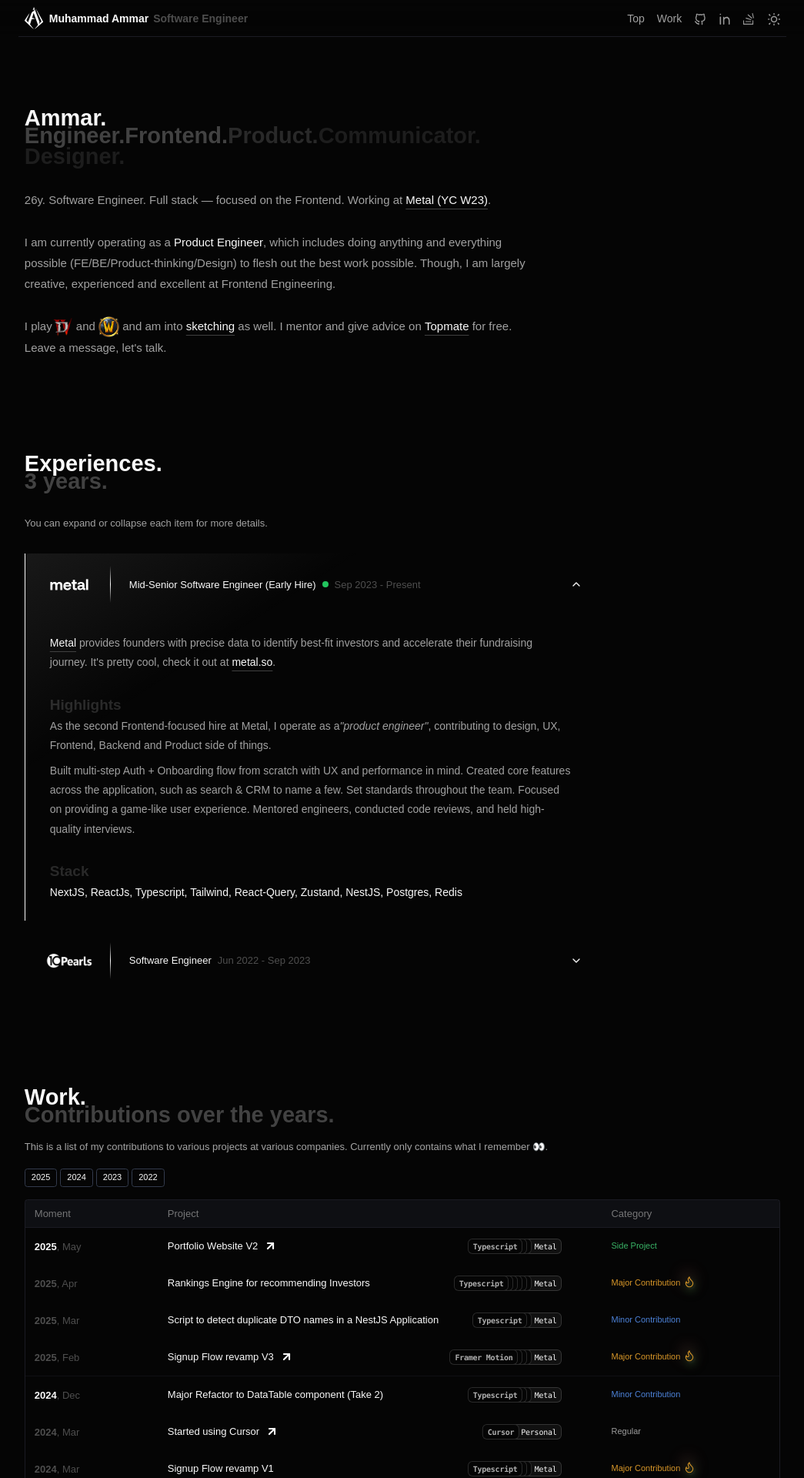
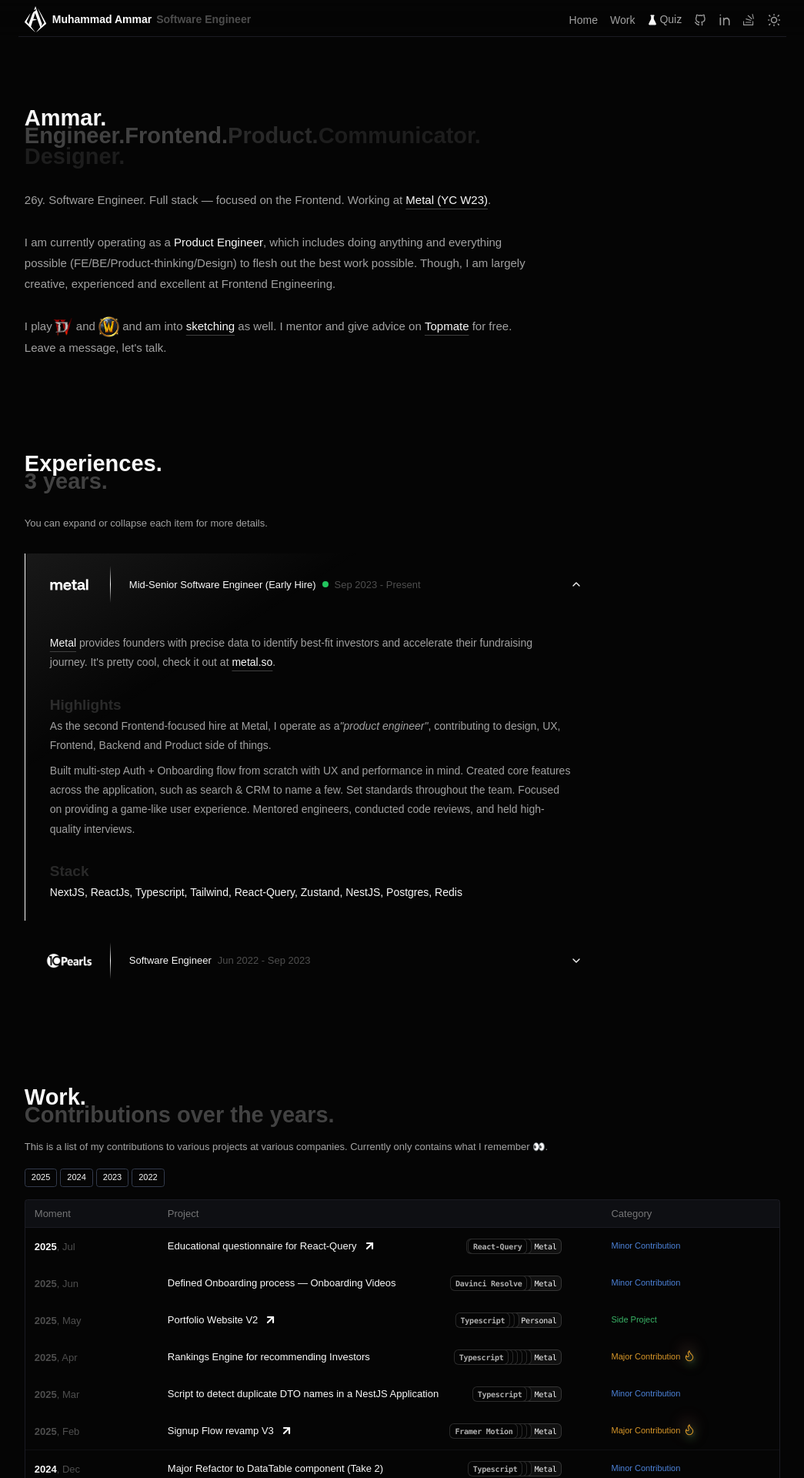
Before and after one commit to Fanoflix/personal-portfolio-v2, a Next.js app: page / in a window 1280 px wide. Shown: the top 1920 px of the page at 77% size, without its empty margins (117-1162 px from the left). Built offline with nearby package versions, Linux system fonts and the light colour scheme; a web font is replaced by a local one.

Commit message:
DEV: Added Link to quiz page

```diff
--- a/src/components/MyLogo/MyLogo.tsx
+++ b/src/components/MyLogo/MyLogo.tsx
@@ -167,16 +167,15 @@ export default function MyLogo() {
     }
   }, [isClient, isAnimationAlreadyPlayed, morphLogoForward]);
 
-  // If not on client yet, render the placeholder
   if (!isClient) {
-    return <div className="max-w-6 max-h-6 min-w-6 min-h-6" />;
+    return <div className="max-w-7 max-h-7 min-w-7 min-h-7" />;
   }
 
   return (
     <div
       className={cn(
         "logo-svg z-[100] flex items-center justify-center m-auto",
-        "max-w-6 max-h-6 min-w-6 min-h-6",
+        "max-w-7 max-h-7 min-w-7 min-h-7",
       )}
     >
       <svg id="base" className="overflow-visible" viewBox="0 0 153 200">
--- /dev/null
+++ b/src/components/TextShimmer/TextShimmer.tsx
@@ -0,0 +1,59 @@
+"use client";
+import React, { useMemo, type JSX } from "react";
+import { motion } from "framer-motion";
+import { cn } from "@/src/lib/utils";
+
+interface TextShimmerProps {
+  children: string;
+  as?: React.ElementType;
+  className?: string;
+  duration?: number;
+  spread?: number;
+  repeatDelay?: number;
+}
+
+export function TextShimmer({
+  children,
+  as: Component = "p",
+  className,
+  duration = 2,
+  spread = 2,
+  repeatDelay = 1,
+}: TextShimmerProps) {
+  const MotionComponent = motion(Component as keyof JSX.IntrinsicElements);
+
+  const dynamicSpread = useMemo(() => {
+    return children.length * spread;
+  }, [children, spread]);
+
+  return (
+    <MotionComponent
+      className={cn(
+        "relative inline-block bg-[length:250%_100%,auto] bg-clip-text",
+        "text-transparent [--base-gradient-color:hsl(var(--primary))] [--base-color:hsl(var(--text))]",
+        "[--bg:linear-gradient(90deg,#0000_calc(50%-var(--spread)),var(--base-gradient-color),#0000_calc(50%+var(--spread)))] [background-repeat:no-repeat,padding-box]",
+        className,
+      )}
+      initial={{
+        backgroundPosition: "100% center",
+      }}
+      animate={{
+        backgroundPosition: "0% center",
+      }}
+      transition={{
+        repeat: Infinity,
+        duration,
+        repeatDelay,
+        ease: "easeIn",
+      }}
+      style={
+        {
+          "--spread": `${dynamicSpread}px`,
+          backgroundImage: `var(--bg), linear-gradient(var(--base-color), var(--base-color))`,
+        } as React.CSSProperties
+      }
+    >
+      {children}
+    </MotionComponent>
+  );
+}
--- a/src/components/TopNavbar.tsx
+++ b/src/components/TopNavbar.tsx
@@ -9,6 +9,16 @@ import { cn } from "../lib/utils";
 import { AnimatePresence, motion } from "framer-motion";
 import { usePathname } from "next/navigation";
 import { NavBarVariants } from "../features/framer-animations/variants";
+import {
+  ArrowUp,
+  Flame,
+  FlameIcon,
+  FlaskConical,
+  Sparkle,
+  Star,
+  StarIcon,
+} from "lucide-react";
+import { TextShimmer } from "./TextShimmer/TextShimmer";
 
 export default function Navbar() {
   const pathname = usePathname();
@@ -44,18 +54,39 @@ export default function Navbar() {
             <div className="flex items-center justify-center gap-6 md:gap-4">
               <Link
                 prefetch
-                className="text-[14px] text-text hover:text-primary"
-                href="#home"
+                className="text-[14px] text-text hover:text-primary flex items-center gap-0.5"
+                href="/#home"
               >
-                Top
+                Home
               </Link>
+
               <Link
                 prefetch
                 className="text-[14px] text-text hover:text-primary"
-                href="#work"
+                href="/#work"
               >
                 Work
               </Link>
+
+              <Link
+                prefetch
+                className="text-[14px] text-text flex items-center gap-0.5"
+                href="/learn/react-query"
+              >
+                <FlaskConical
+                  strokeWidth={2}
+                  fill="currentColor"
+                  className="w-3.5 h-3.5 animate-pulse text-primary"
+                />
+                <TextShimmer
+                  className="hover:text-primary"
+                  duration={1}
+                  spread={2.7}
+                >
+                  Quiz
+                </TextShimmer>
+              </Link>
+
               <NavIconButton
                 href="https://github.com/fanoflix"
                 tooltipContent="Github"
--- a/src/features/learn/react-query/data/mcqs.ts
+++ b/src/features/learn/react-query/data/mcqs.ts
@@ -430,7 +430,7 @@ export const mcqData: MCQData = {
           "There's no built-in undo—use your own rollback context from onMutate in onError.",
       },
     ],
-    "Misc Gotchas": [
+    "More Gotchas": [
       {
         question: "What does the `placeholderData` option do in useQuery?",
         optionA:
--- a/src/features/work/WorkPage.tsx
+++ b/src/features/work/WorkPage.tsx
@@ -21,8 +21,6 @@ export default function WorkPage() {
   if (!processedData.length) {
     return <p>....</p>;
   }
-
-  console.log("Ammar", processedData);
 
   return (
     <div className="mx-auto" id="work">
--- a/src/features/work/work-data.ts
+++ b/src/features/work/work-data.ts
@@ -2,6 +2,29 @@ import { WorkByYear } from "./types";
 
 export const WORK_DATA: WorkByYear = {
   "2025": [
+    {
+      project: {
+        name: "Educational questionnaire for React-Query",
+        label: "minorContribution",
+        tags: [{ name: "React-Query" }, { name: "Typescript" }],
+        company: {
+          companyName: "Metal",
+        },
+        link: "/learn/react-query",
+      },
+      date: "July 25, 2025",
+    },
+    {
+      project: {
+        name: "Defined Onboarding process — Onboarding Videos",
+        label: "minorContribution",
+        tags: [{ name: "Davinci Resolve" }, { name: "OBS" }],
+        company: {
+          companyName: "Metal",
+        },
+      },
+      date: "June 25, 2025",
+    },
     {
       project: {
         name: "Portfolio Website V2",
@@ -9,7 +32,7 @@ export const WORK_DATA: WorkByYear = {
         tags: [{ name: "NextJS" }, { name: "Typescript" }, { name: "ShadCN" }],
         link: "https://github.com/Fanoflix/personal-portfolio-v2",
         company: {
-          companyName: "Metal",
+          companyName: "Personal",
         },
       },
       date: "May 25, 2025",
```
